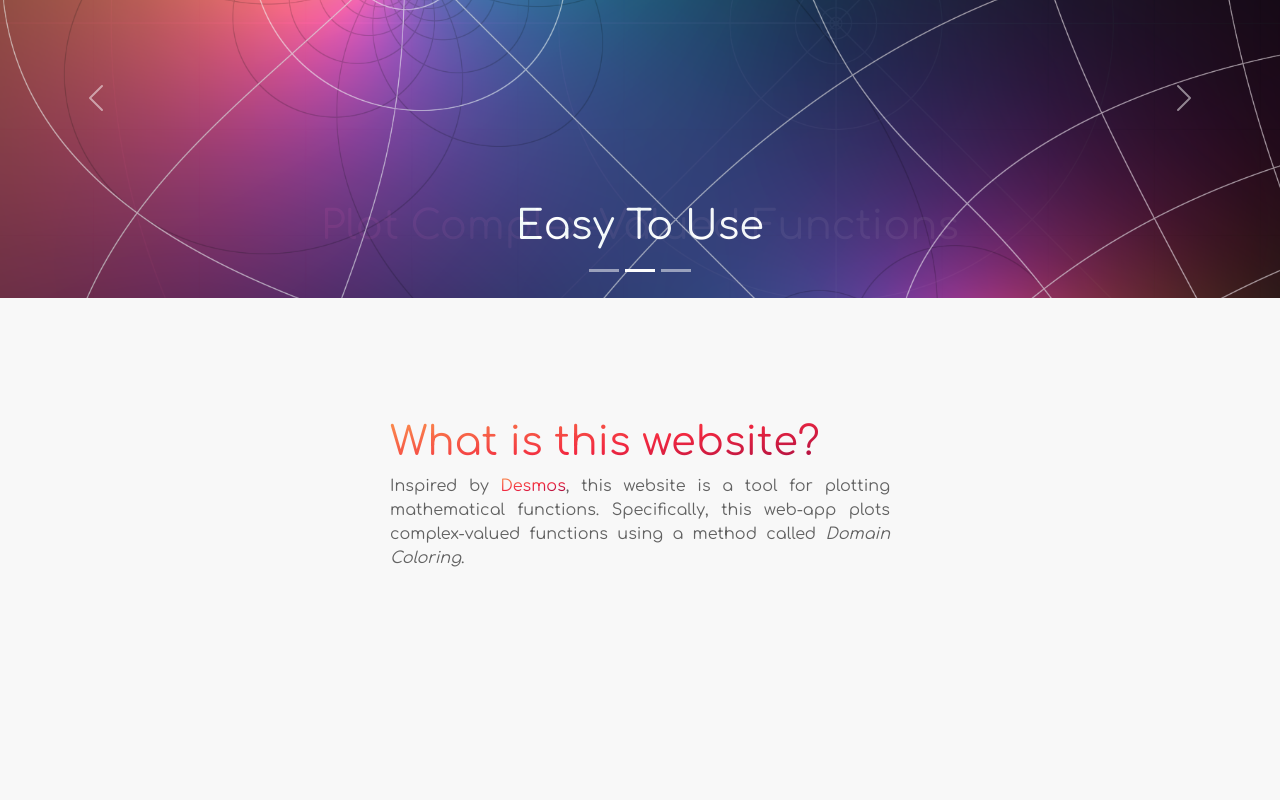
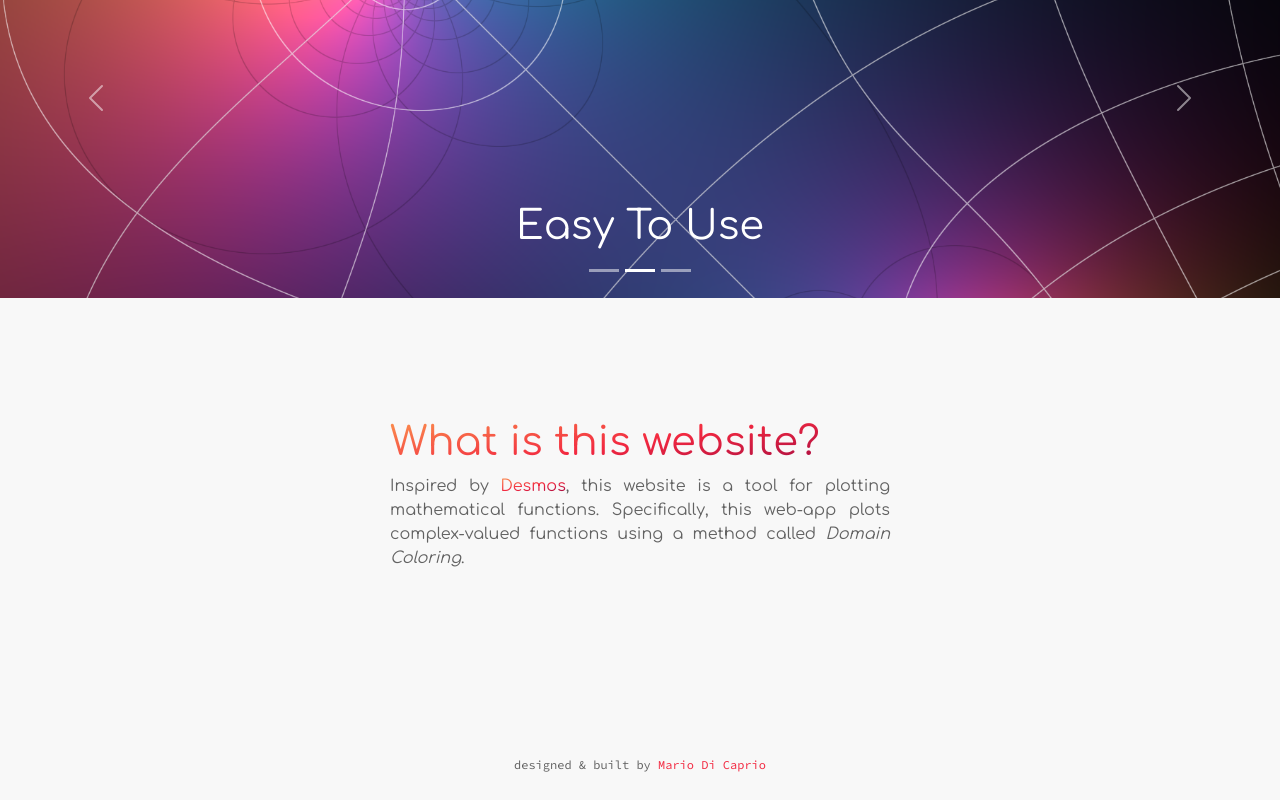
Before and after one commit to MarioDiCaprio/domcol-js, a Next.js app: page / in a window 1280 px wide. Shown: the part 177-977 px from the top of the page. Before the commit the page ends 800 px from the top, so only its background shows below. Built offline with nearby package versions, Linux system fonts and the light colour scheme.

Commit message:
Added footer

```diff
--- a/pages/index.tsx
+++ b/pages/index.tsx
@@ -20,7 +20,7 @@ const sectionMotion: MotionProps = {
 
 export default function Home() {
     return (
-        <Base title="DomcolJS | Home">
+        <Base title="DomcolJS | Home" style={{ overflowX: 'hidden' }}>
 
             {/* Preview Carousel */}
             <div className={styles.carouselWrapper}>
@@ -47,6 +47,17 @@ export default function Home() {
                     </motion.p>
                 </motion.div>
 
+                <motion.div
+                    className={styles.footer}
+                    initial={{ opacity: 0 }}
+                    animate={{ opacity: 1 }}
+                    transition={{ duration: 0.7, delay: 2.1 }}
+                >
+                    <p>
+                        designed & built by <a href="https://mariodicaprio.vercel.app">Mario Di Caprio</a>
+                    </p>
+                </motion.div>
+
             </div>
 
         </Base>
--- a/styles/Home.module.scss
+++ b/styles/Home.module.scss
@@ -29,3 +29,17 @@
 .about {
     @include Section();
 }
+
+.footer {
+    display: flex;
+    flex-direction: column;
+    align-items: center;
+    margin: 150px 20px 10px 20px;
+    font-size: 12px;
+    font-family: "Source Code Pro", serif;
+    color: #606060;
+    a {
+        color: $vibrant;
+        text-decoration: none;
+    }
+}
```
